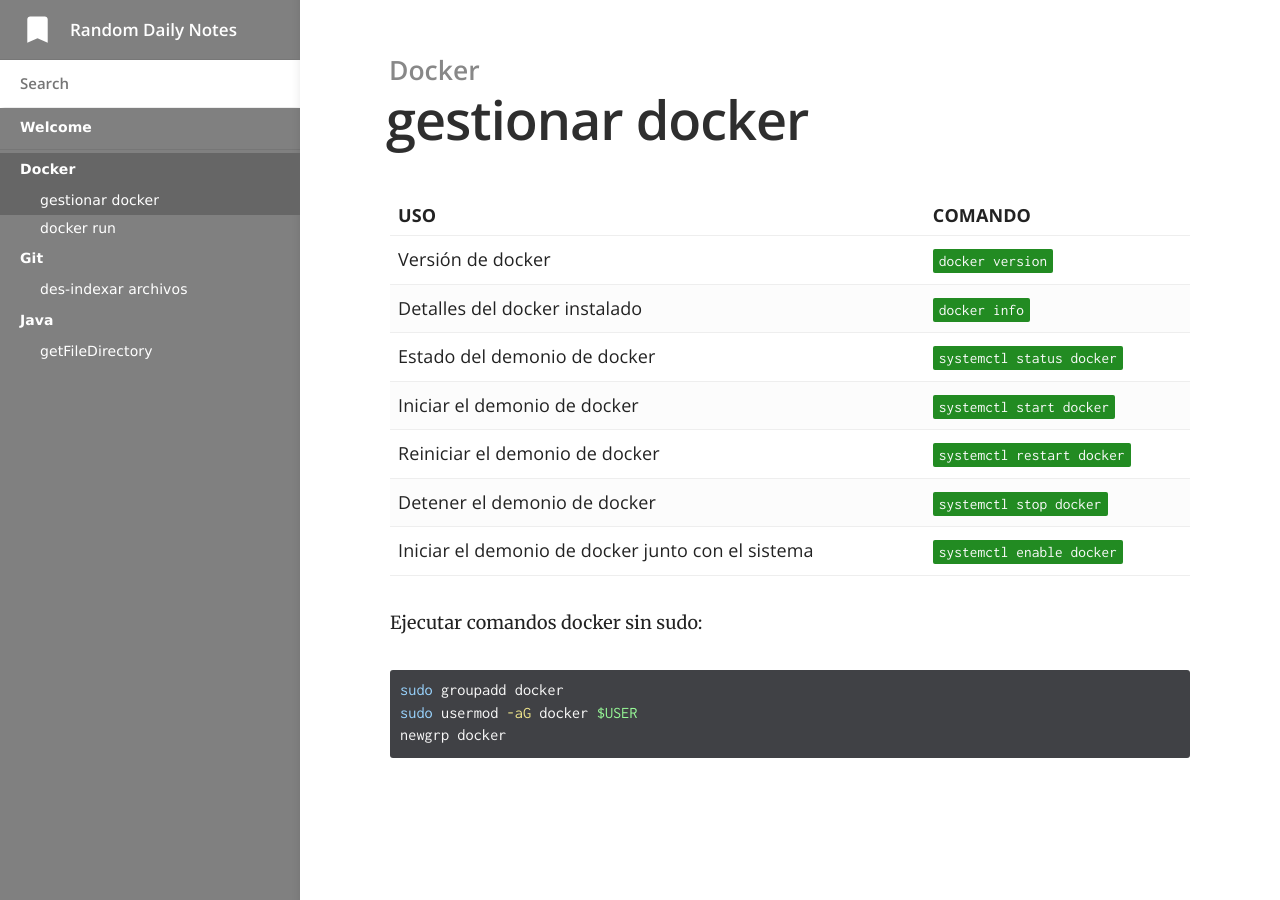
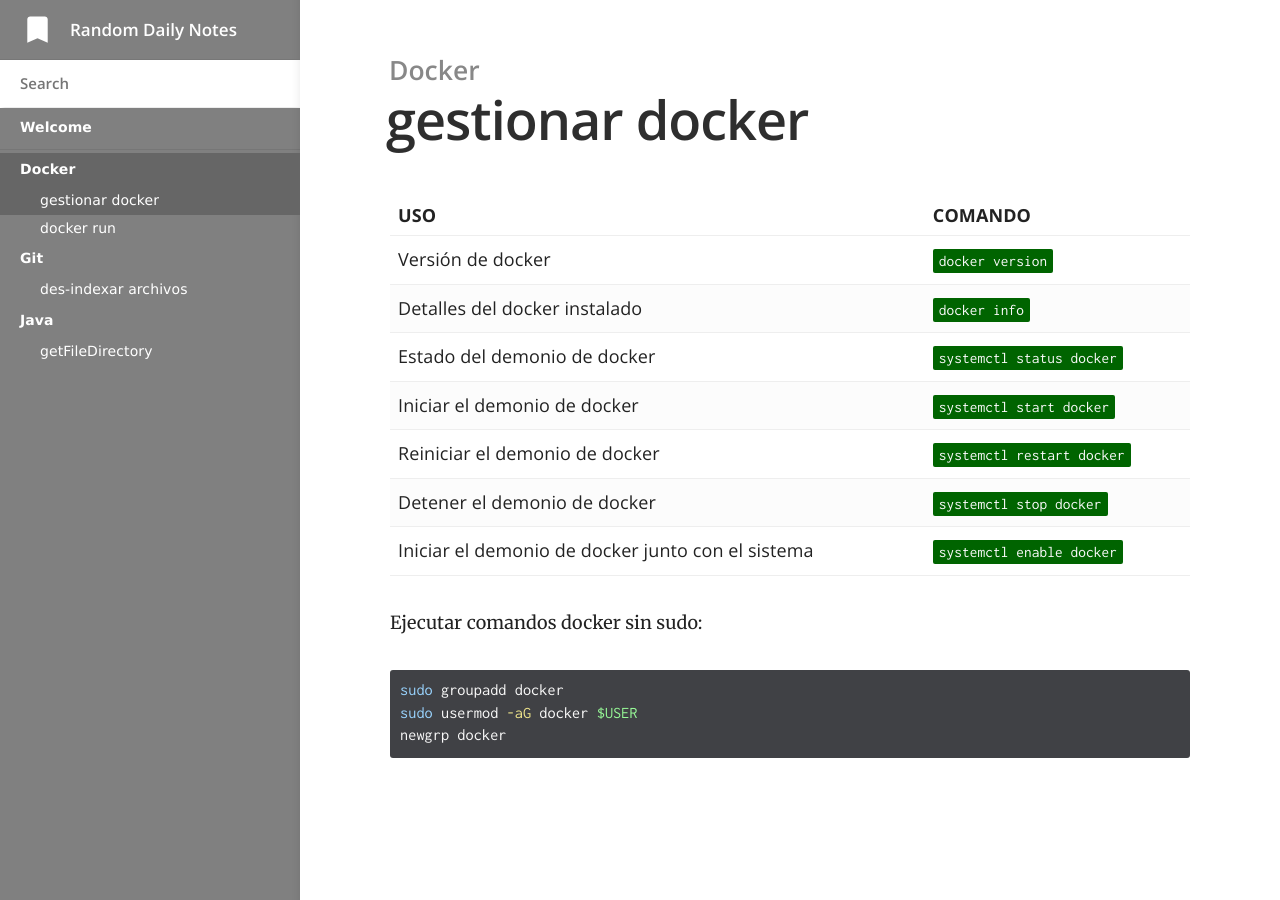
Before and after one commit to slaarks/slaarks.github.io, a Jekyll site: the page built from _docs/Docker/gestionar-docker.md, in a window 1280 px wide. Built offline with Jekyll 4.4.1, drawn with Linux system fonts in a browser that asks for light colours.

Commit message:
Update _code.scss

```diff
--- a/_sass/_code.scss
+++ b/_sass/_code.scss
@@ -33,7 +33,7 @@ blockquote > code,
 li > code,
 td > code,
 p > code {
-	background-color: ForestGreen;
+	background-color: DarkGreen;
 	padding: 4px 6px;
 	white-space: nowrap;
 }
```
